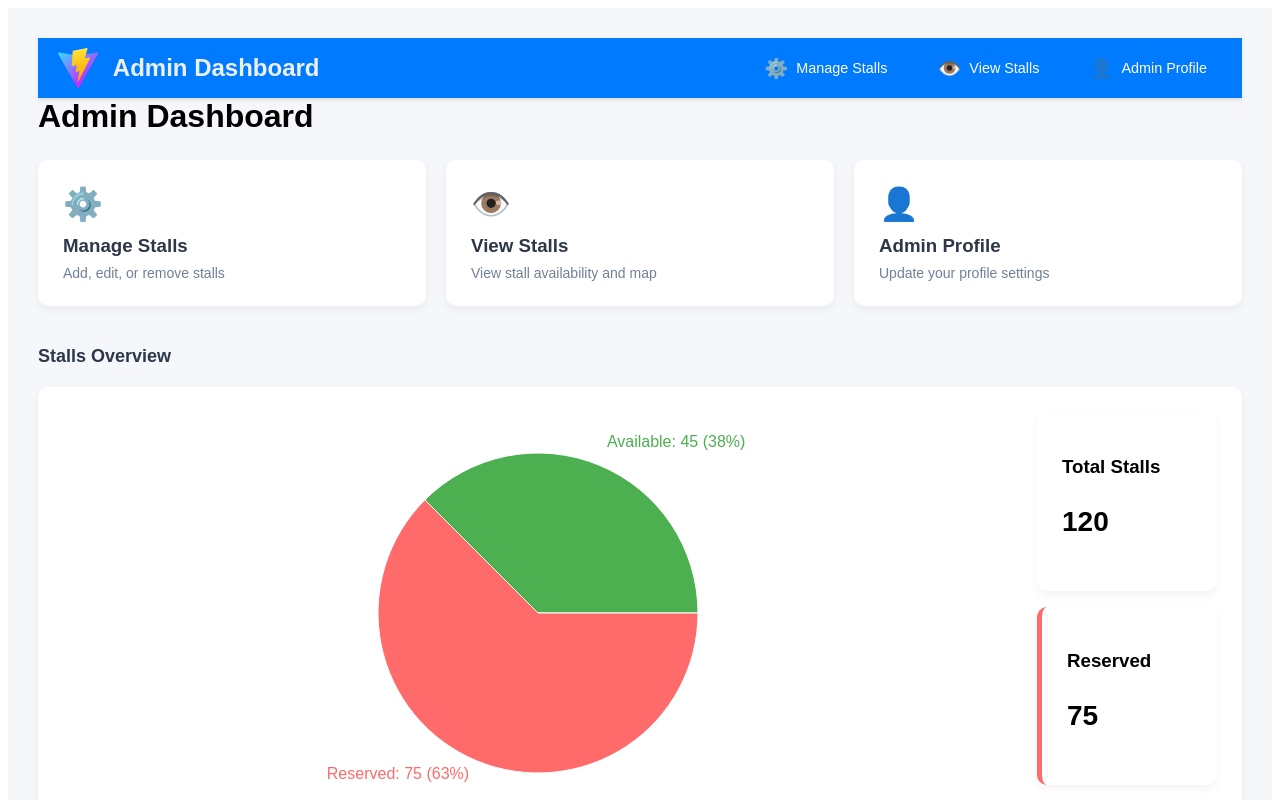
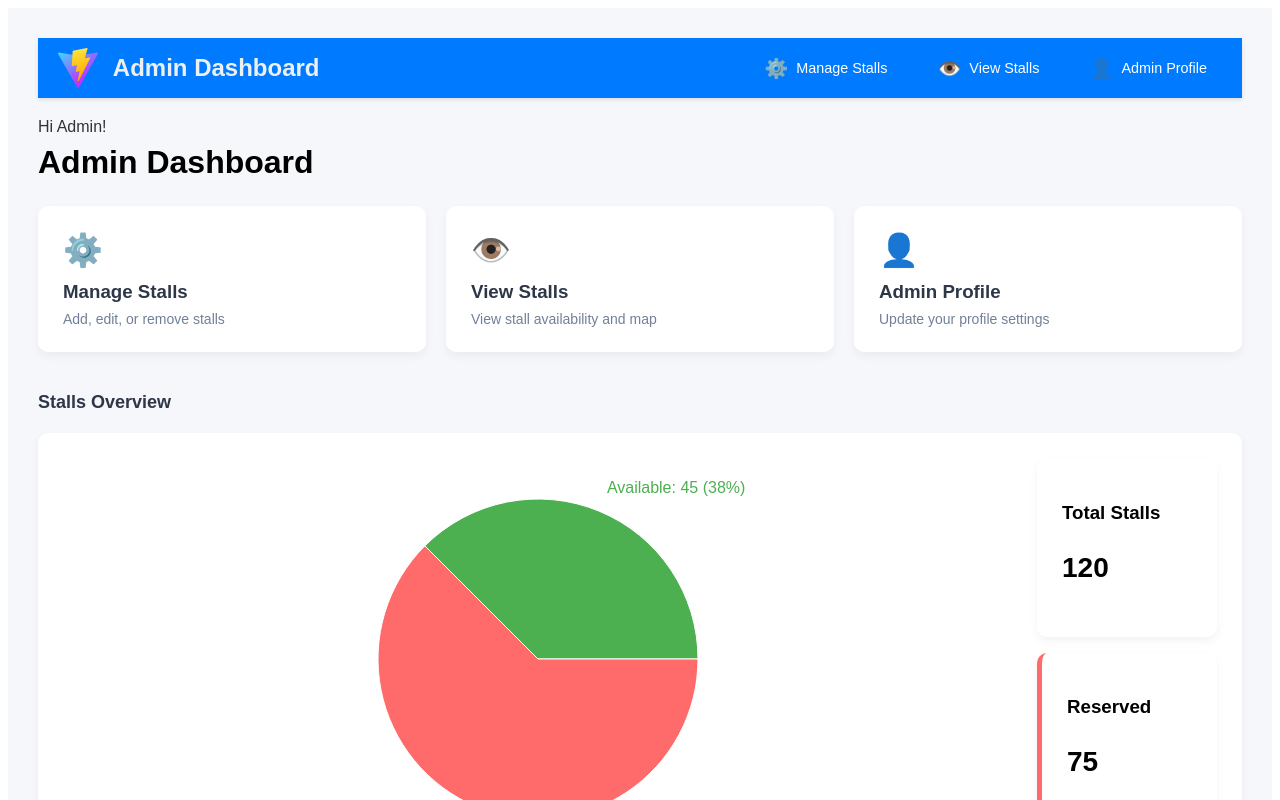
Before and after one commit to Lochithya/ReserveX, a React (Vite) app in the folder admin-portal/: page /dashboard in a window 1280 px wide. Shown: the top 800 px of the page. Built offline with nearby package versions, Linux system fonts and the light colour scheme.

Commit message:
added a greeting to dashboard

```diff
--- a/admin-portal/src/pages/AdminDashboard.css
+++ b/admin-portal/src/pages/AdminDashboard.css
@@ -7,13 +7,27 @@
 
 .dashboard-header {
   display: flex;
-  justify-content: space-between;
-  align-items: center;
+  justify-content: flex-start;
+  align-items: flex-start;
   margin-bottom: 25px;
+  margin-top: 20px;
+}
+
+.header-left {
+  display: flex;
+  flex-direction: column;
+  gap: 8px;
 }
 
 .dashboard-title {
   margin: 0;
+}
+
+.greeting {
+  font-size: 16px;
+  color: #333;
+  margin: 0;
+  font-weight: 500;
 }
 
 .action-cards {
--- a/admin-portal/src/pages/Dashboard.jsx
+++ b/admin-portal/src/pages/Dashboard.jsx
@@ -1,10 +1,12 @@
-import React, { useEffect, useState } from "react";
+import React, { useEffect, useState, useContext } from "react";
 import { Link } from "react-router-dom";
 import StallsPieChart from "../components/StallsPieChart";
 import NavBar from "../components/NavBar";
+import { AuthContext } from "../contexts/AuthContext";
 import "./AdminDashboard.css";
 
 export default function AdminDashboard() {
+  const { user } = useContext(AuthContext);
 
   const [stats, _setStats] = useState({
     total: 120,
@@ -29,7 +31,10 @@ export default function AdminDashboard() {
       <NavBar />
 
       <div className="dashboard-header">
-        <h1 className="dashboard-title">Admin Dashboard</h1>
+        <div className="header-left">
+          <p className="greeting">Hi {user?.username || "Admin"}!</p>
+          <h1 className="dashboard-title">Admin Dashboard</h1>
+        </div>
       </div>
 
       {/* ===== QUICK ACTIONS ===== */}
```
